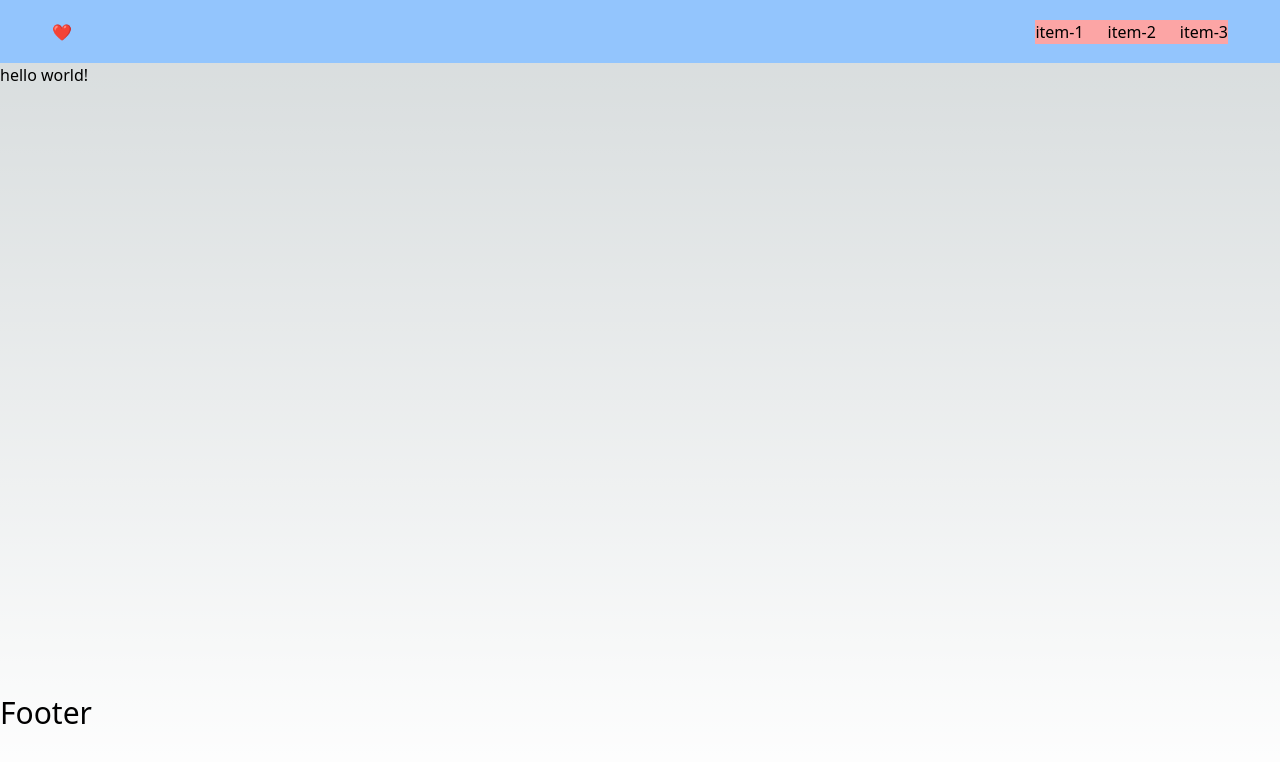
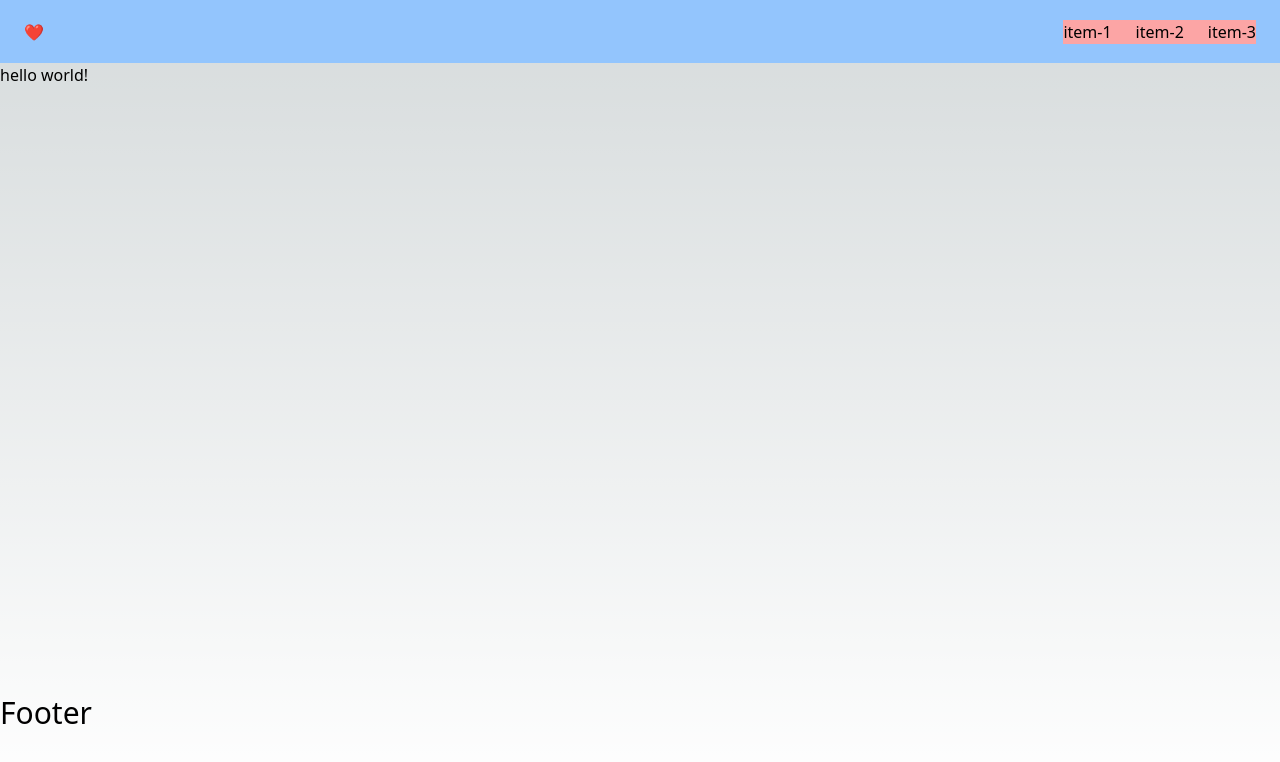
Before and after one commit to eteka03/Lulu_Games, a Next.js app: page / in a window 1280 px wide. Shown: the top 762 px of the page. Built offline with nearby package versions, Linux system fonts and the light colour scheme.

Commit message:
navbar adjustments on positions

```diff
--- a/components/Layout/Navbar.jsx
+++ b/components/Layout/Navbar.jsx
@@ -8,9 +8,9 @@ const Navbar = () => {
   }, [setIsActiveMenu]);
 
   return (
-    <header className="w-full md:pr-8 md:pl-8 bg-blue-300">
-      <nav className="flex flex-row w-full h-full  justify-between items-center md:pr-5 md:pl-5">
-        <div>❤</div>
+    <header className="w-full bg-blue-300">
+      <nav className="flex flex-row w-full h-full  justify-between items-center md:pr-6 md:pl-6">
+        <div className="pl-2 md:pl-0">❤</div>
         <div
           className={`flex flex-col md:flex-row md:w-auto  md:relative md:z-0  ${
             isActiveMenu && "absolute top-0 z-50 pt-2 w-full"
```
